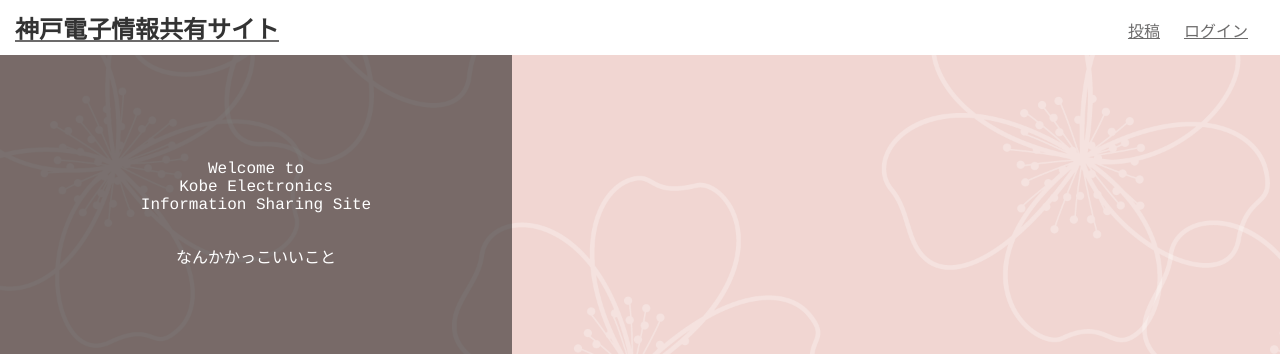
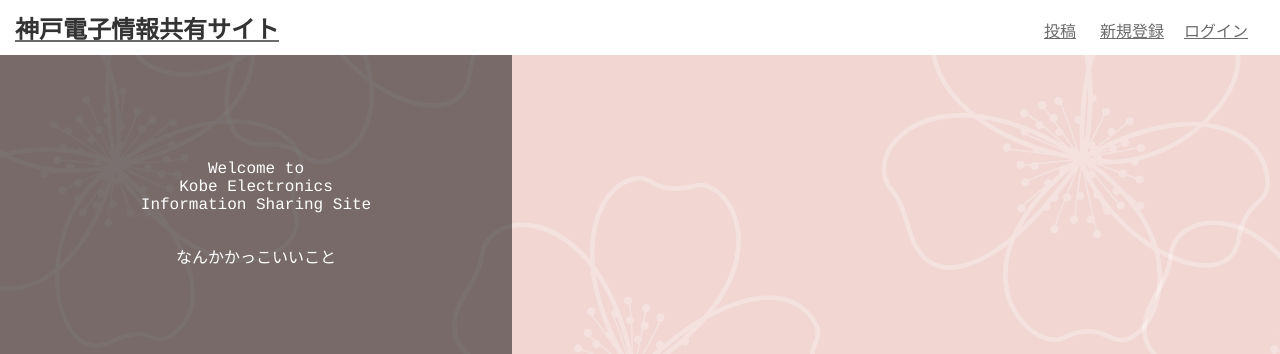
Before and after one commit to kobepbl/pbl1, a PHP site: page /index.php in a window 1280 px wide. Shown: the top 354 px of the page. Run offline with PHP 8.4, Linux system fonts and the light colour scheme; data that the repository does not hold is empty.

Commit message:
ログイン認証

```diff
--- a/header.php
+++ b/header.php
@@ -1,5 +1,8 @@
 <?php
 require_once __DIR__ . '/pre.php';
+// if (!$_SESSION["is_login"]) {
+//   header("Location:$login_php");
+// }
 ?>
 
 <!DOCTYPE html>
@@ -24,9 +27,16 @@ require_once __DIR__ . '/pre.php';
         <li class="nav-list-item">
           <a href="post_php">投稿</a>
         </li>
-        <li class="nav-list-item">
-          <a href="login.html">ログイン</a>
-        </li>
+        <?php
+        if (!$_SESSION["is_login"]) {
+          echo '<li class="nav-list-item"><a href="' . $signup_php . '">新規登録</a></li>';
+          echo '<li class="nav-list-item"><a href="' . $login_php . '">ログイン</a></li>';
+        } else {
+          // echo '<li class="nav-list-item"><a href="' . $user_php . '">マイページ</a></li>';
+          // echo '<li class="nav-list-item"><a href="' . $user_php . '">投稿</a></li>';
+          // echo '<li class="nav-list-item"><a href="' . $user_php . '">ログアウト</a></li>';
+        }
+        ?>
       </ul>
     </nav>
   </header>
--- a/pre.php
+++ b/pre.php
@@ -2,8 +2,6 @@
 session_start();
 
 $_SESSION["is_login"] = false;
-if ($_SESSION["is_login"]) {
-}
 
 $http_host = '//' . $_SERVER['SERVER_NAME'];
 $id = "pbl1"; #フォルダ名に変更する
```
